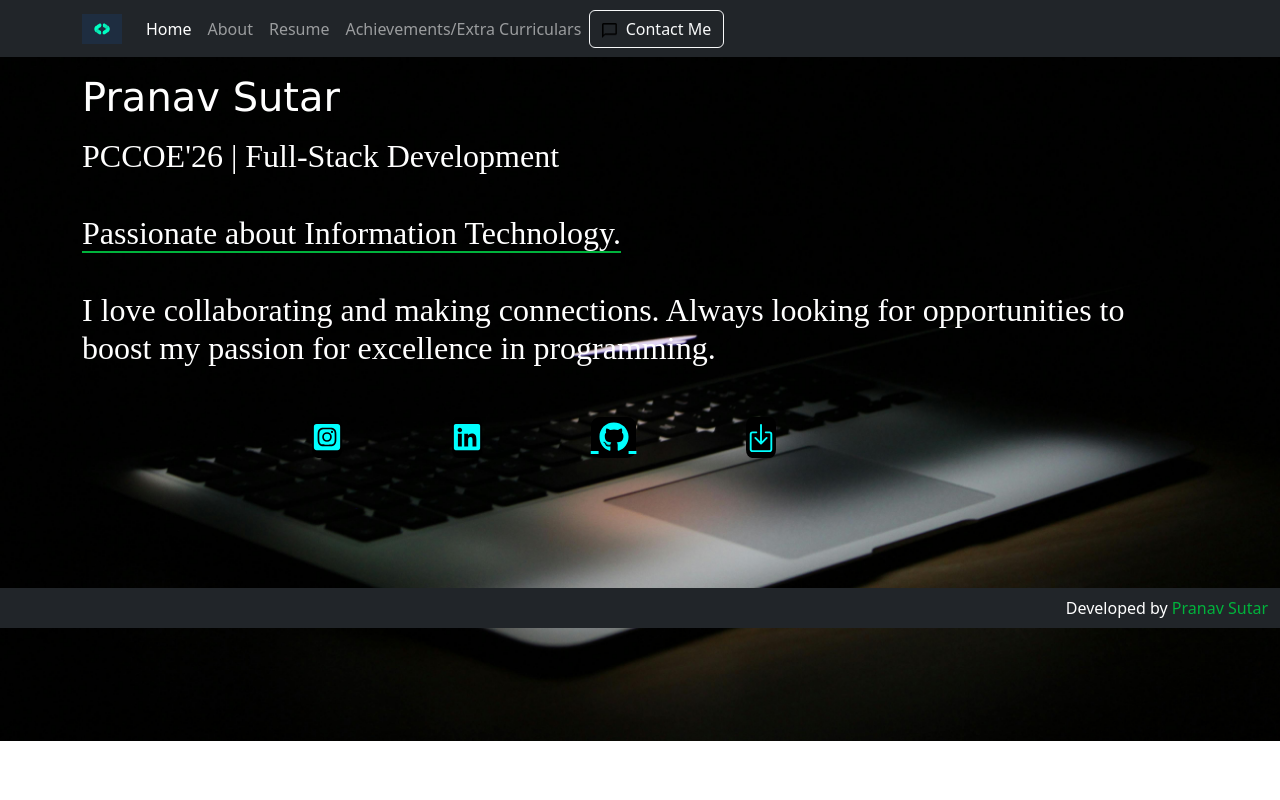
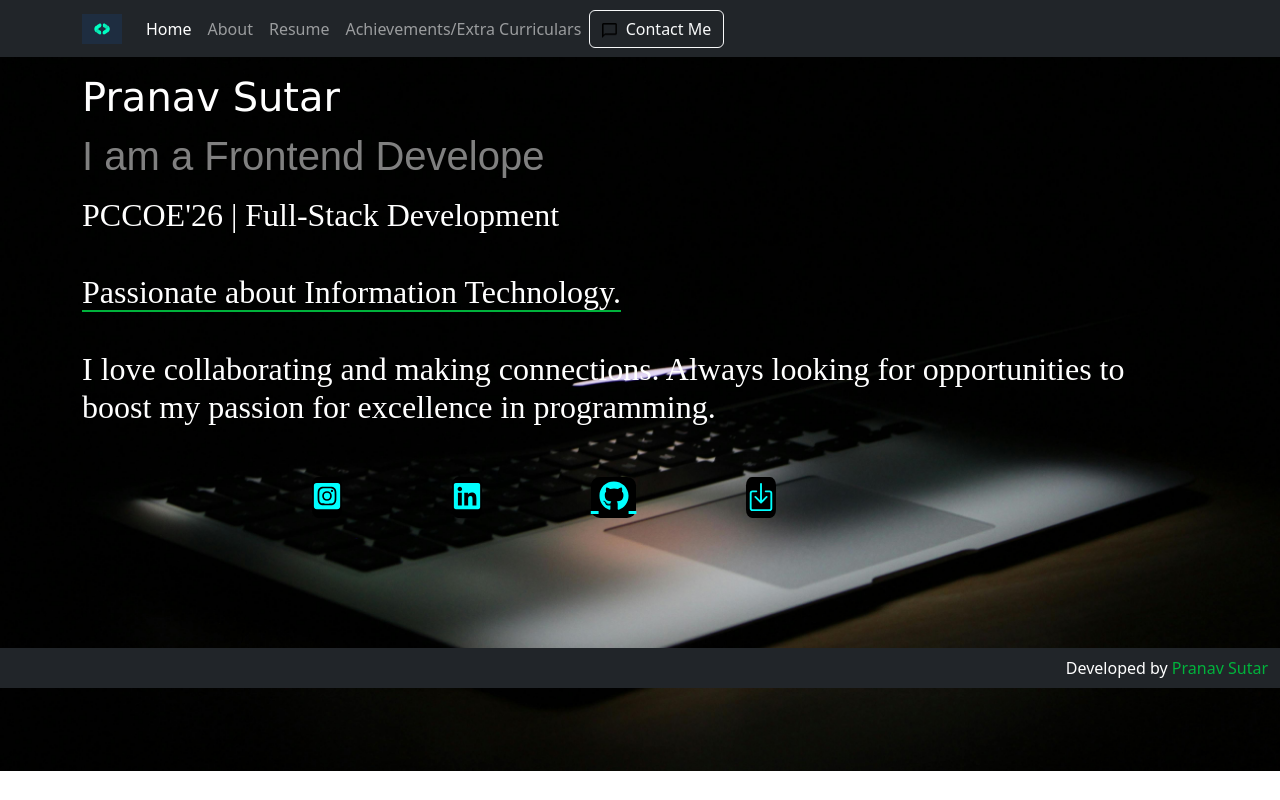
Before and after one commit to Pranav-Sutar47/Portfolio, a React (Create React App) app: page / in a window 1280 px wide. Built offline with nearby package versions, Linux system fonts and the light colour scheme.

Commit message:
Version 4

```diff
--- a/src/components/Intro.jsx
+++ b/src/components/Intro.jsx
@@ -4,12 +4,14 @@ import { FaLinkedin } from "react-icons/fa6";
 import { FaGithub } from "react-icons/fa";
 import { BsBoxArrowInDown } from "react-icons/bs";
 import { Tooltip } from 'react-tooltip'
+import Typewriter from "./TypeWriter";
 
 export default function Intro(){
     return(
         <div className="container mt-3">
             <h1 className="font-bold text-white text-start mt-3 header">Pranav Sutar</h1>
             <div>
+                <Typewriter/>
                 <h2 className="name text-white text-start mt-3"> PCCOE'26 | Full-Stack Development
                     <br/>
                     <br/>
--- /dev/null
+++ b/src/components/TypeWriter.jsx
@@ -0,0 +1,79 @@
+import React, { useState, useEffect } from "react";
+
+const Typewriter = () => {
+  const sentences = [
+    "I am a Frontend Developer",
+    "I am a Backend Developer",
+    "I am a Problem Solver"
+  ];
+
+  const [sentenceIndex, setSentenceIndex] = useState(0);
+  const [charIndex, setCharIndex] = useState(0);
+  const [currentText, setCurrentText] = useState("");
+  const [isDeleting, setIsDeleting] = useState(false);
+
+  const typingSpeed = 100;
+  const erasingSpeed = 50;
+  const newSentenceDelay = 1000; // Delay before moving to the next sentence
+
+  useEffect(() => {
+    const handleTyping = () => {
+      const sentence = sentences[sentenceIndex];
+
+      if (!isDeleting) {
+        // Typing
+        setCurrentText(sentence.slice(0, charIndex + 1));
+        setCharIndex((prev) => prev + 1);
+
+        if (charIndex === sentence.length) {
+          setTimeout(() => setIsDeleting(true), newSentenceDelay);
+        }
+      } else {
+        // Erasing
+        setCurrentText(sentence.slice(0, charIndex - 1));
+        setCharIndex((prev) => prev - 1);
+
+        if (charIndex === 0) {
+          setIsDeleting(false);
+          setSentenceIndex((prev) => (prev + 1) % sentences.length);
+        }
+      }
+    };
+
+    const typingTimeout = setTimeout(
+      handleTyping,
+      isDeleting ? erasingSpeed : typingSpeed
+    );
+
+    return () => clearTimeout(typingTimeout);
+  }, [charIndex, isDeleting, sentenceIndex]);
+
+  return (
+    <div style={{ textAlign: "start", marginTop: "100px", fontFamily: "Arial",color: "gray", marginTop: "1%" }}>
+      <h1>
+        {currentText}
+        <span className="cursor">|</span>
+      </h1>
+      <style>{`
+        .cursor {
+          display: inline-block;
+          color: white;
+          background-color: black;
+          width: 2px;
+          animation: blink 1s infinite;
+        }
+
+        @keyframes blink {
+          0%, 50% {
+            opacity: 1;
+          }
+          50%, 100% {
+            opacity: 0;
+          }
+        }
+      `}</style>
+    </div>
+  );
+};
+
+export default Typewriter;
```
